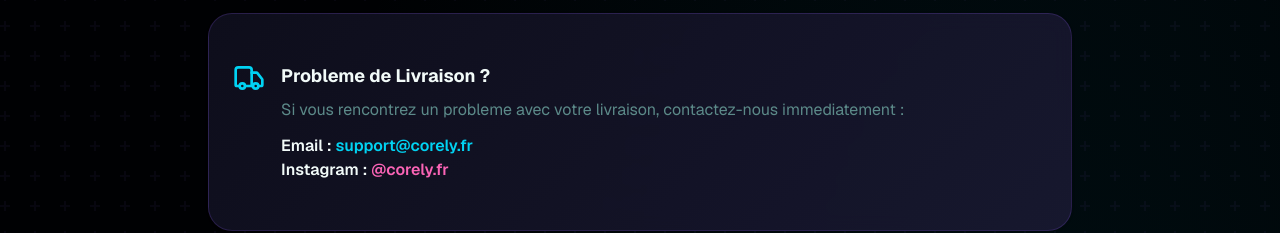
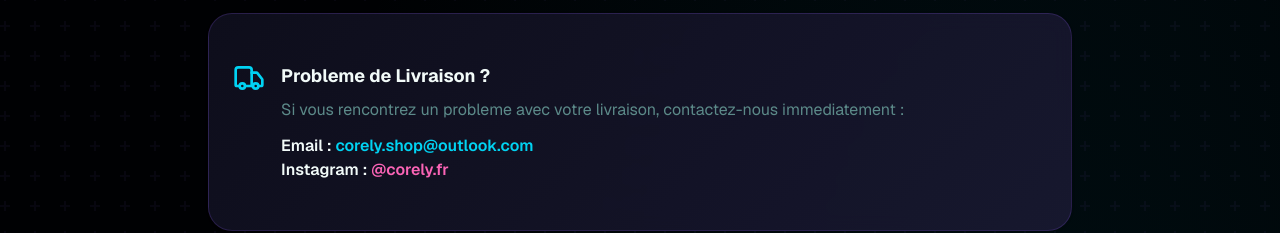
Before and after one commit to seeker-jpg/shipping-website, a Next.js app: page /shipping in a window 1280 px wide. Shown: the part 2120-2353 px from the top of the page. Built offline with nearby package versions, Linux system fonts and the light colour scheme.

Commit message:
feat: enhance shipping information page layout and content
Co-authored-by: null <245549247+seeker-jpg@users.noreply.github.com>

```diff
--- a/app/shipping/page.tsx
+++ b/app/shipping/page.tsx
@@ -174,7 +174,7 @@ export default function ShippingPage() {
                   Si vous rencontrez un probleme avec votre livraison, contactez-nous immediatement :
                 </p>
                 <p className="text-foreground font-semibold">
-                  Email : <span className="text-cyan-400">support@corely.fr</span>
+                  Email : <span className="text-cyan-400">corely.shop@outlook.com</span>
                   <br />Instagram : <span className="text-pink-400">@corely.fr</span>
                 </p>
               </div>
```
